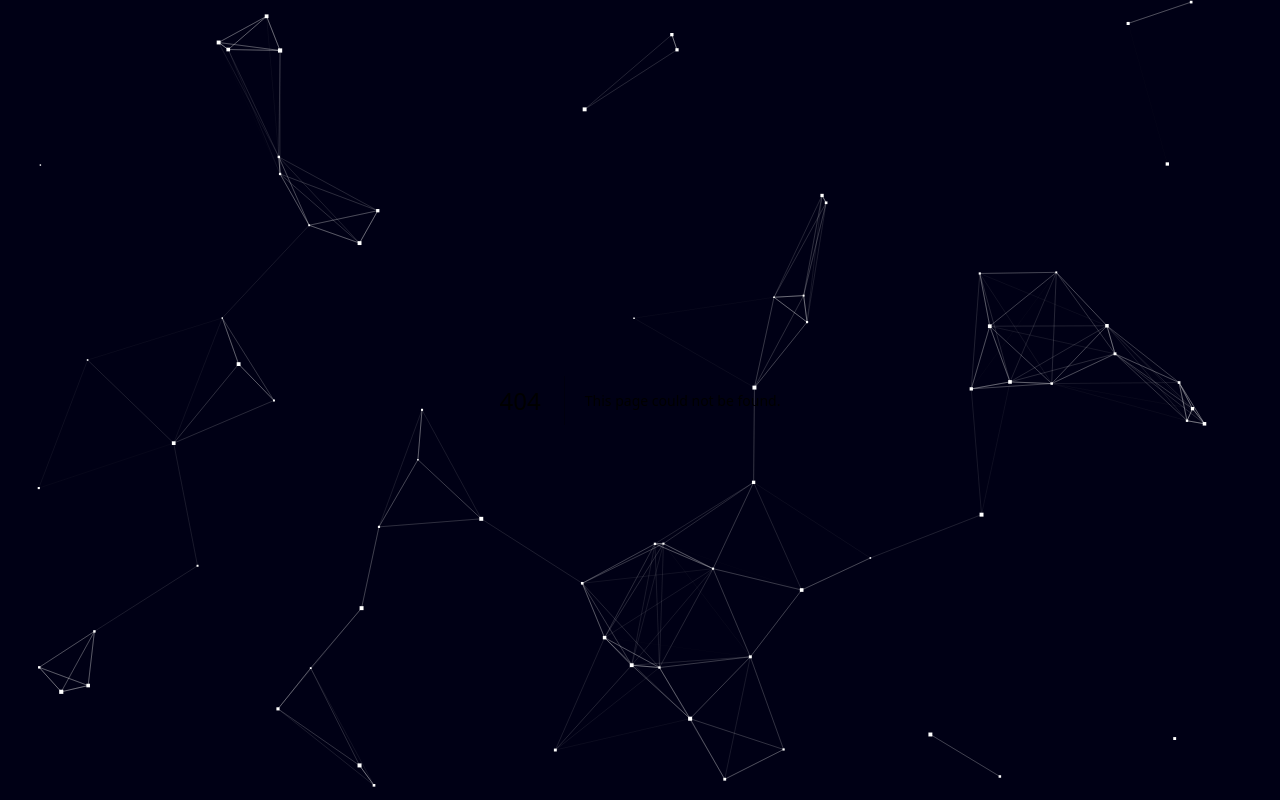
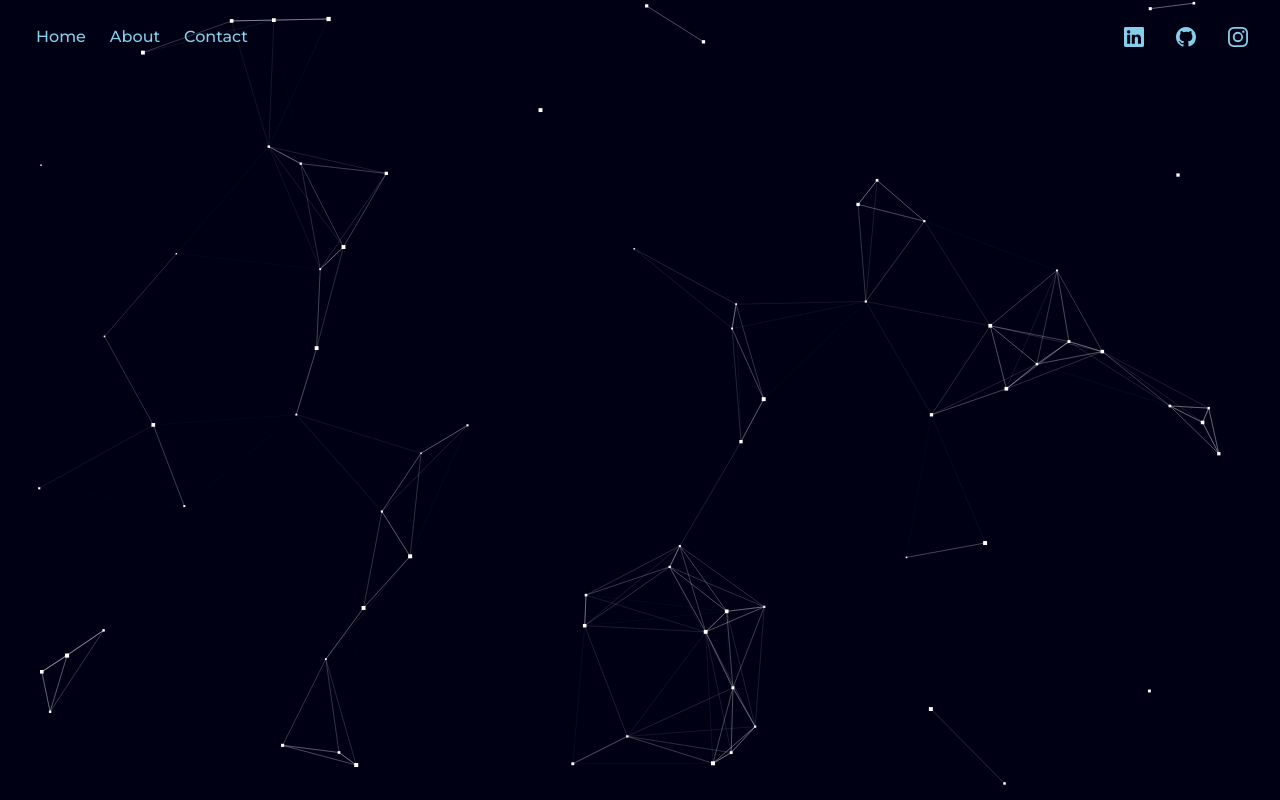
Before and after one commit to EmersonCoronel/developer-portfolio, a Next.js app: page /chris in a window 1280 px wide. Before the commit this address had no page. Built offline with nearby package versions, Linux system fonts and the light colour scheme; a web font is replaced by a local one.

Commit message:
added chris

```diff
--- /dev/null
+++ b/src/pages/chris.tsx
@@ -0,0 +1,12 @@
+import React from "react";
+import Header from "../components/general/Header";
+
+const Catan: React.FC = () => {
+  return (
+    <>
+      <Header />
+    </>
+  );
+};
+
+export default Catan;
```
